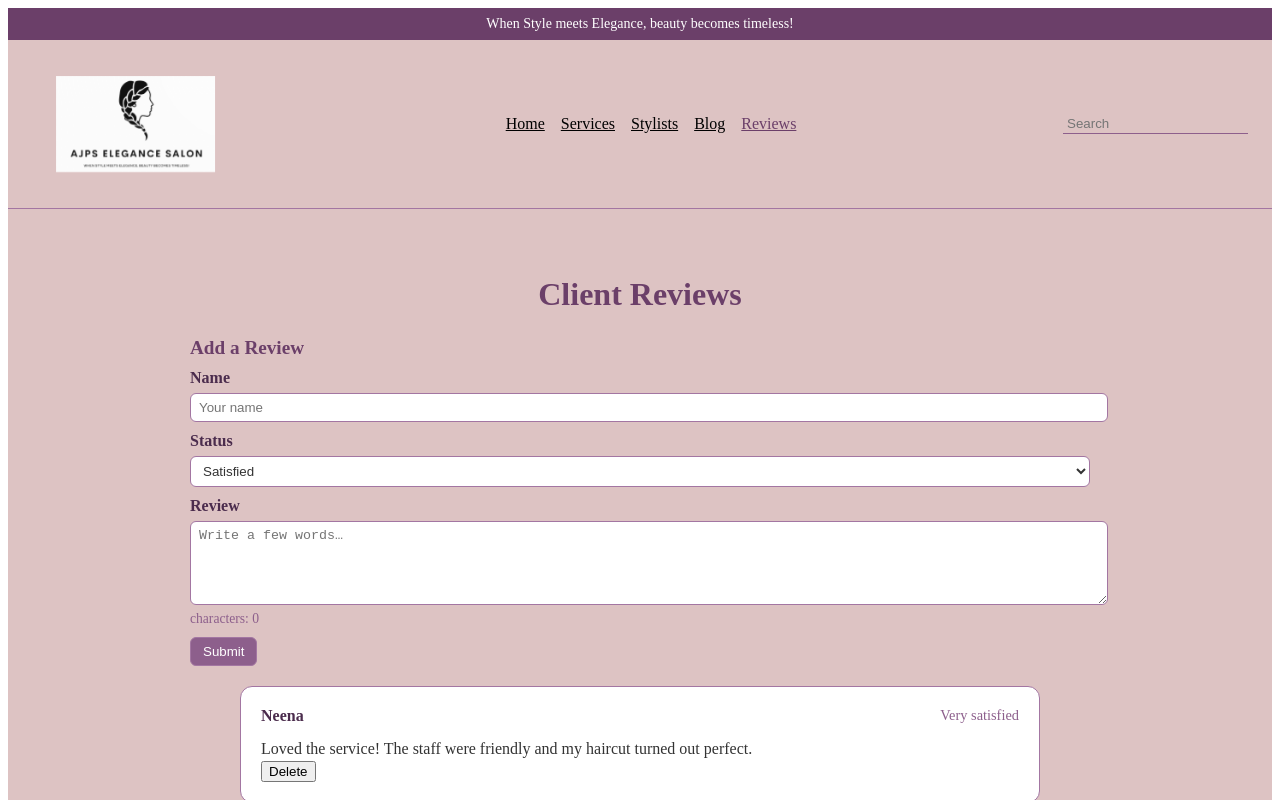
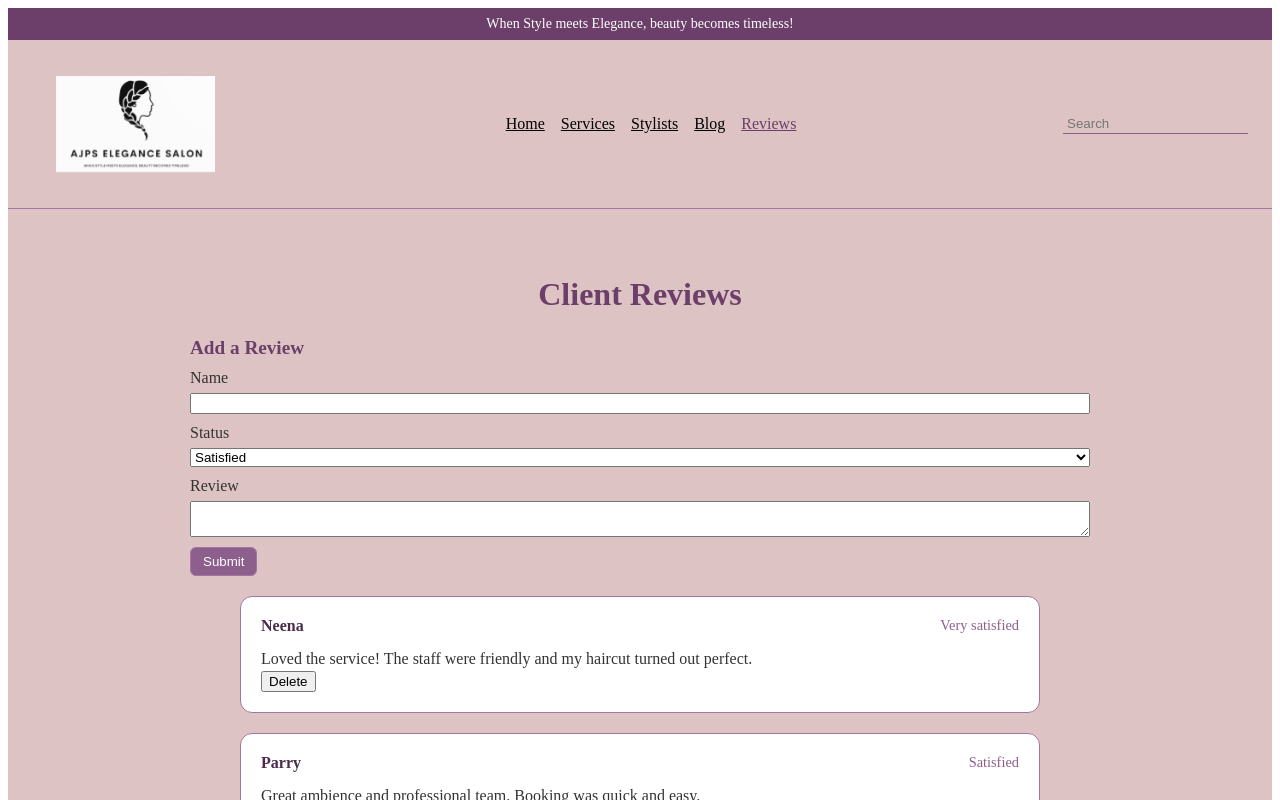
Before and after one commit to abhishekgill556/Project-full-stack, a React (Vite) app: page /reviews in a window 1280 px wide. Shown: the top 800 px of the page. Built offline with nearby package versions, Linux system fonts and the light colour scheme.

Commit message:
Added hooks, service and repository

```diff
--- a/src/Components/Reviews/AddReviewForm.tsx
+++ b/src/Components/Reviews/AddReviewForm.tsx
@@ -2,33 +2,50 @@ import React from "react";
 import type { Review } from "../../types/Reviews";
 
 type Props = {
-  reviews: Review[];
-  setReviews: React.Dispatch<React.SetStateAction<Review[]>>;
+  onAdd: (review: Review) => Promise<void>;
 };
 
-export default function AddReviewForm({ reviews, setReviews }: Props) {
+export function AddReviewForm({ onAdd }: Props) {
   const [name, setName] = React.useState("");
   const [status, setStatus] = React.useState("Satisfied");
   const [text, setText] = React.useState("");
+
   const [error, setError] = React.useState("");
 
-  function onSubmit(e: React.FormEvent) {
+  async function onSubmit(e: React.FormEvent) {
+
     e.preventDefault();
-    if (!name.trim()) return setError("Please enter your name.");
-    if (text.trim().length < 5) return setError("Review must be at least 5 characters.");
+
     setError("");
 
     const newReview: Review = {
+
       id: Date.now().toString(),
+
       name: name.trim(),
+
       status,
+
       text: text.trim(),
+
     };
 
-    setReviews([newReview, ...reviews]);
+    try {
+
+      await onAdd(newReview);
+
       setName("");
+
       setStatus("Satisfied");
+
       setText("");
+
+    } catch (err) {
+
+      setError((err as Error).message);
+
+    }
+
   }
 
   return (
@@ -36,22 +53,13 @@ export default function AddReviewForm({ reviews, setReviews }: Props) {
 <h3 className="review-form__title">Add a Review</h3>
 
       <div className="review-form__row">
-        <label className="review-form__label">Name</label>
-        <input
-          className="review-form__input"
-          value={name}
-          onChange={e => setName(e.target.value)}
-          placeholder="Your name"
-        />
+<label>Name</label>
+<input value={name} onChange={(e) => setName(e.target.value)} />
 </div>
 
       <div className="review-form__row">
-        <label className="review-form__label">Status</label>
-        <select
-          className="review-form__select"
-          value={status}
-          onChange={e => setStatus(e.target.value)}
-        >
+<label>Status</label>
+<select value={status} onChange={(e) => setStatus(e.target.value)}>
 <option>Satisfied</option>
 <option>Very satisfied</option>
 <option>Extremely satisfied</option>
@@ -59,21 +67,18 @@ export default function AddReviewForm({ reviews, setReviews }: Props) {
 </div>
 
       <div className="review-form__row">
-        <label className="review-form__label">Review</label>
-        <textarea
-          className="review-form__textarea"
-          value={text}
-          onChange={e => setText(e.target.value)}
-          placeholder="Write a few words…"
-        />
-        <small className="review-form__hint">characters: {text.length}</small>
+<label>Review</label>
+<textarea value={text} onChange={(e) => setText(e.target.value)} />
 </div>
 
-      {error && <div className="review-form__error">{error}</div>}
+      {error && <p className="error">{error}</p>}
 
-      <div className="review-form__actions">
-        <button className="btn" type="submit">Submit</button>
-      </div>
+      <button type="submit" className="btn">
+
+        Submit
+</button>
 </form>
+
   );
+
 }
--- a/src/Components/Reviews/ReviewsList.tsx
+++ b/src/Components/Reviews/ReviewsList.tsx
@@ -1,4 +1,3 @@
-import "./Reviews.css";
 import type { Review } from "../../types/Reviews";
 
 type Props = {
@@ -6,7 +5,7 @@ type Props = {
   onDelete: (id: string) => void;
 };
 
-export default function ReviewsList({ reviews, onDelete }: Props) {
+export function ReviewsList({ reviews, onDelete }: Props) {
   return (
 <ul className="reviews-list">
       {reviews.map((rev) => (
@@ -17,9 +16,7 @@ export default function ReviewsList({ reviews, onDelete }: Props) {
 </div>
 <p className="review-text">{rev.text}</p>
 
-          <div>
           <button onClick={() => onDelete(rev.id)}>Delete</button>
-          </div>
 </li>
       ))}
 </ul>
--- a/src/Components/Reviews/ReviewsPage.tsx
+++ b/src/Components/Reviews/ReviewsPage.tsx
@@ -1,24 +1,23 @@
-import React from "react";
 import "./Reviews.css";
-import type { Review } from "../../types/Reviews";
-import initialReviews from "../../data/Reviews.json";
-import AddReviewForm from "./AddReviewForm";
-import ReviewsList from "./ReviewsList";
+import { useReviews } from "../../hooks/useReviews";
+import { AddReviewForm } from "./AddReviewForm";
+import { ReviewsList } from "./ReviewsList";
 
 export default function ReviewsPage() {
-  const [reviews, setReviews] = React.useState<Review[]>(
-    initialReviews as Review[]
+
+ const { reviews, loading, error, addReview, removeReview } = useReviews();
+
+  return (
+<section className="reviews">
+<h2 className="reviews-title">Client Reviews</h2>
+
+      <AddReviewForm onAdd={addReview} />
+      {loading && <p>Loading reviews...</p>}
+      {error && <p className="error">{error}</p>}
+      {!loading && reviews.length === 0 && <p>No reviews yet.</p>}
+      <ReviewsList reviews={reviews} onDelete={removeReview} />
+</section>
+
   );
 
-  function handleDelete(id: string) {
-    setReviews(prev => prev.filter(r => r.id !== id));
-  }
-
-  return (
-    <section className="reviews">
-      <h2 className="reviews-title">Client Reviews</h2>
-      <AddReviewForm reviews={reviews} setReviews={setReviews} />
-      <ReviewsList reviews={reviews} onDelete={handleDelete} />
-    </section>
-  );
 }
--- /dev/null
+++ b/src/hooks/useReviews.ts
@@ -0,0 +1,46 @@
+import { useState, useEffect } from "react";
+import type { Review } from "../types/Reviews";
+import { reviewService } from "../services/reviewService"
+
+export function useReviews() {
+  const [reviews, setReviews] = useState<Review[]>([]);
+  const [loading, setLoading] = useState(false);
+  const [error, setError] = useState<string | null>(null);
+  async function loadReviews() {
+
+    try {
+      setLoading(true);
+      const data = await reviewService.getAllReviews();
+      setReviews(data);
+    } catch (err) {
+
+      setError((err as Error).message);
+    } finally {
+      setLoading(false);
+    }
+
+  }
+
+  async function addReview(review: Review) {
+    try {
+      await reviewService.addReview(review);
+      await loadReviews();
+    } catch (err) {
+      setError((err as Error).message);
+    }
+  }
+
+  async function removeReview(id: string) {
+    try {
+      await reviewService.deleteReview(id);
+      await loadReviews();
+    } catch (err) {
+      setError((err as Error).message);
+    }
+  }
+
+  useEffect(() => {
+    loadReviews();
+  }, []);
+   return { reviews, loading, error, addReview, removeReview };
+}
--- /dev/null
+++ b/src/repo/reviewsRepository.ts
@@ -0,0 +1,21 @@
+import type { Review } from "../types/Reviews";
+import initialReviews from "../data/Reviews.json";
+
+let reviews: Review[] = [...(initialReviews as Review[])];
+
+export const reviewRepository = {
+  async getAll(): Promise<Review[]> {
+    await new Promise((res) => setTimeout(res, 100)); // simulate delay
+    return [...reviews];
+  },
+
+  async create(review: Review): Promise<void> {
+    await new Promise((res) => setTimeout(res, 100));
+    reviews = [review, ...reviews];
+  },
+
+  async delete(id: string): Promise<void> {
+    await new Promise((res) => setTimeout(res, 100));
+    reviews = reviews.filter((r) => r.id !== id);
+  },
+};
--- /dev/null
+++ b/src/services/reviewService.ts
@@ -0,0 +1,47 @@
+import type { Review } from "../types/Reviews";
+
+import { reviewRepository } from "../repo/reviewsRepository";
+
+export class ReviewService {
+
+  private repo;
+
+  constructor(repo = reviewRepository) {
+
+    this.repo = repo;
+
+  }
+
+  async getAllReviews(): Promise<Review[]> {
+
+    return await this.repo.getAll();
+
+  }
+
+  async addReview(review: Review): Promise<void> {
+
+    if (!review.name.trim()) {
+
+      throw new Error("Name is required");
+
+    }
+
+    if (review.text.trim().length < 5) {
+
+      throw new Error("Review must be at least 5 characters");
+
+    }
+
+    await this.repo.create(review);
+
+  }
+
+  async deleteReview(id: string): Promise<void> {
+
+    await this.repo.delete(id);
+
+  }
+
+}
+
+export const reviewService = new ReviewService();
```
Also changed, not shown: src/Components/Reviews/Reviews.tsx (+15 -16 lines). Lines whose indentation alone changed are shown as unchanged.
